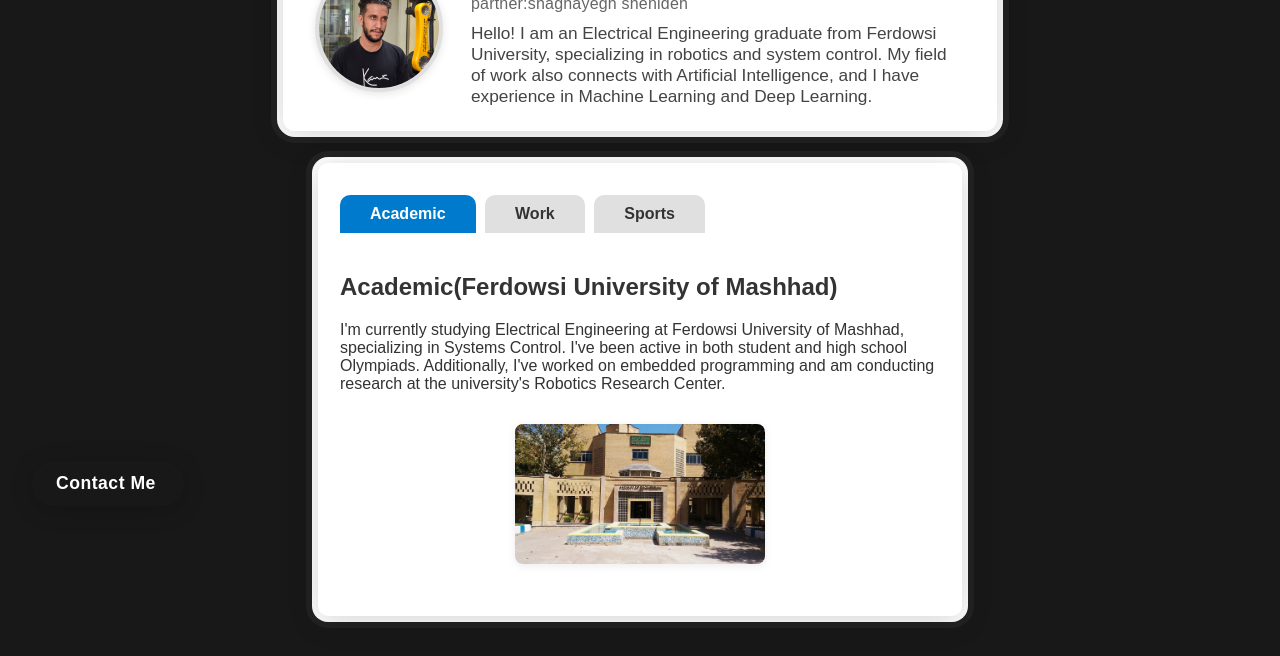
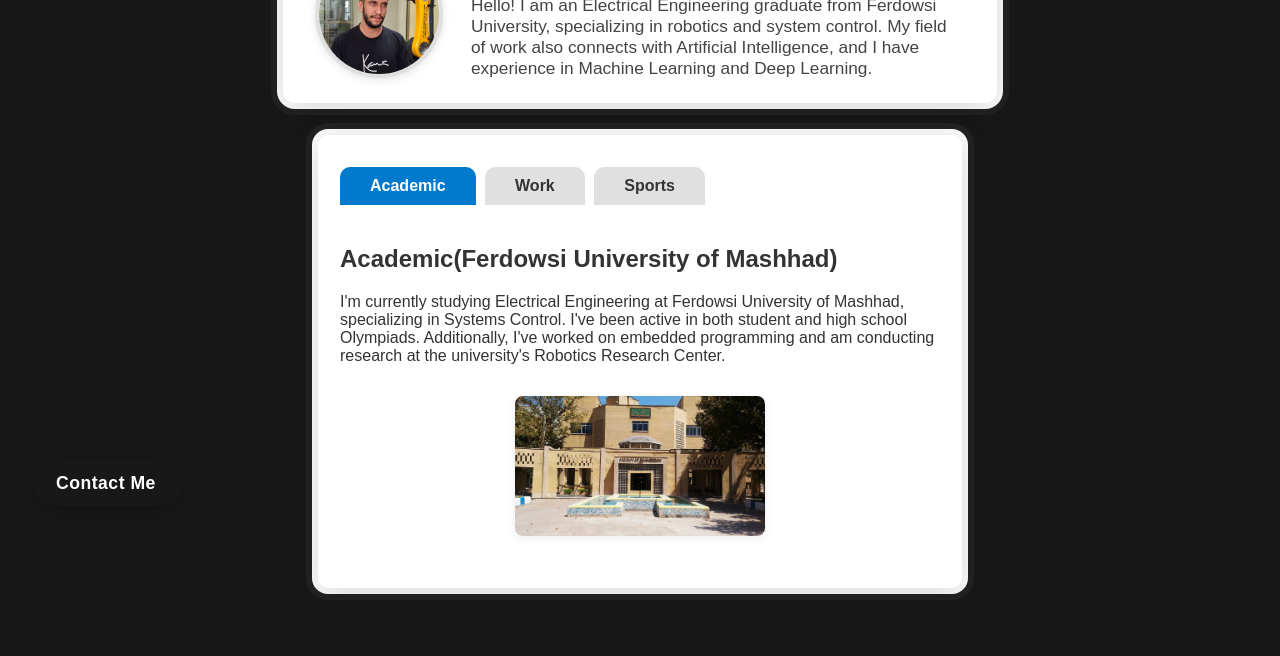
Before and after one commit to Amir-SB82/amirreza_sedghi.github.io, a plain HTML site: page index.html in a window 1280 px wide. Shown: the part 262-918 px from the top of the page. After the commit the page ends 890 px from the top, so only its background shows below. Drawn offline with Linux system fonts and the light colour scheme.

Commit message:
Update index.html

```diff
--- a/index.html
+++ b/index.html
@@ -16,7 +16,6 @@
     <img src="myphoto.jpg" alt="Official Photo" class="profile-photo" width="120" height="120">
     <div class="profile-bio">
       <h1>Amirreza sedghi bagheri</h1>
-      <div class="partner-name">partner:shaghayegh shenideh</div>
       <p>Hello! I am an Electrical Engineering graduate from Ferdowsi University, specializing in robotics and system control. My field of work also connects with Artificial Intelligence, and I have experience in Machine Learning and Deep Learning.</p>
     </div>
   </div>
```
